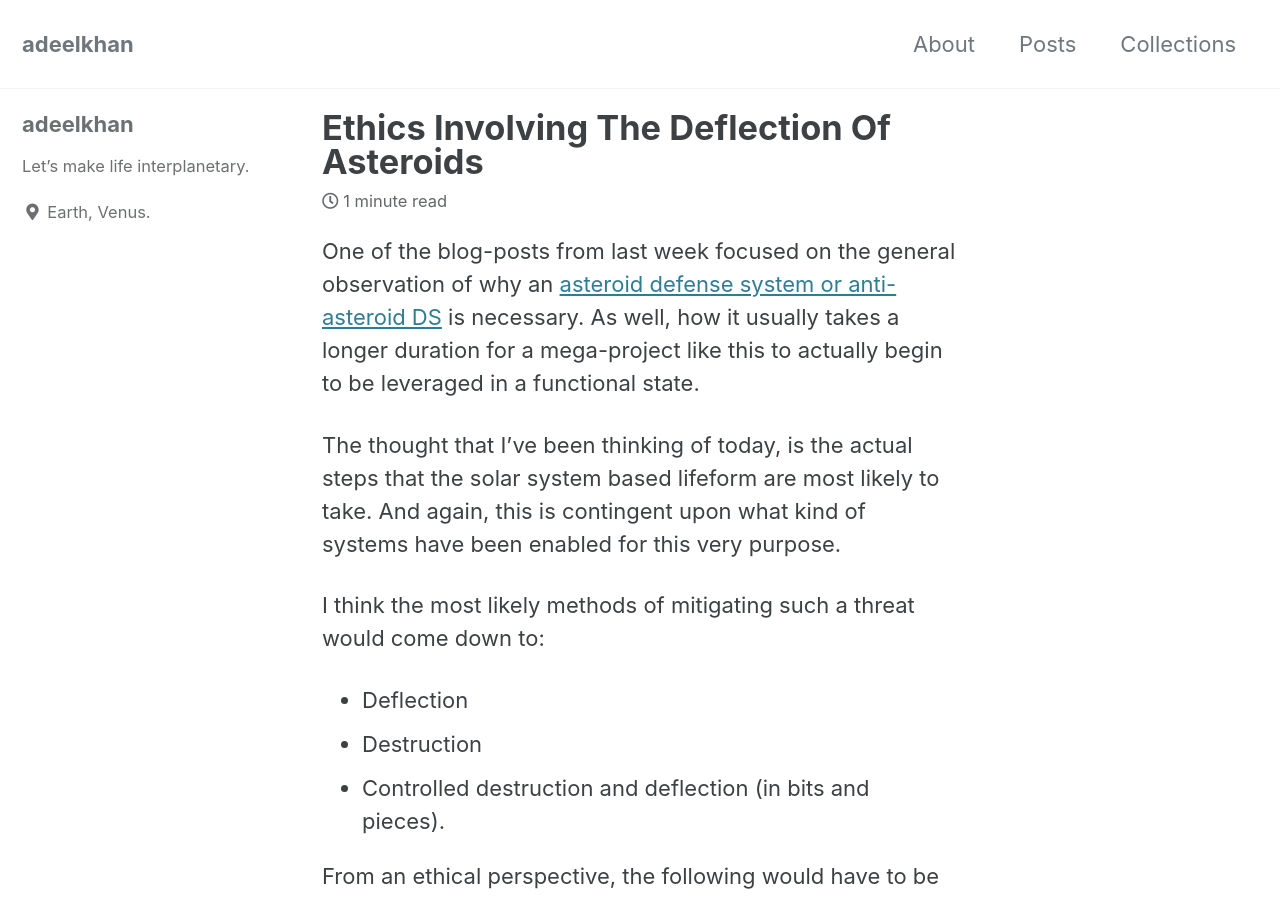
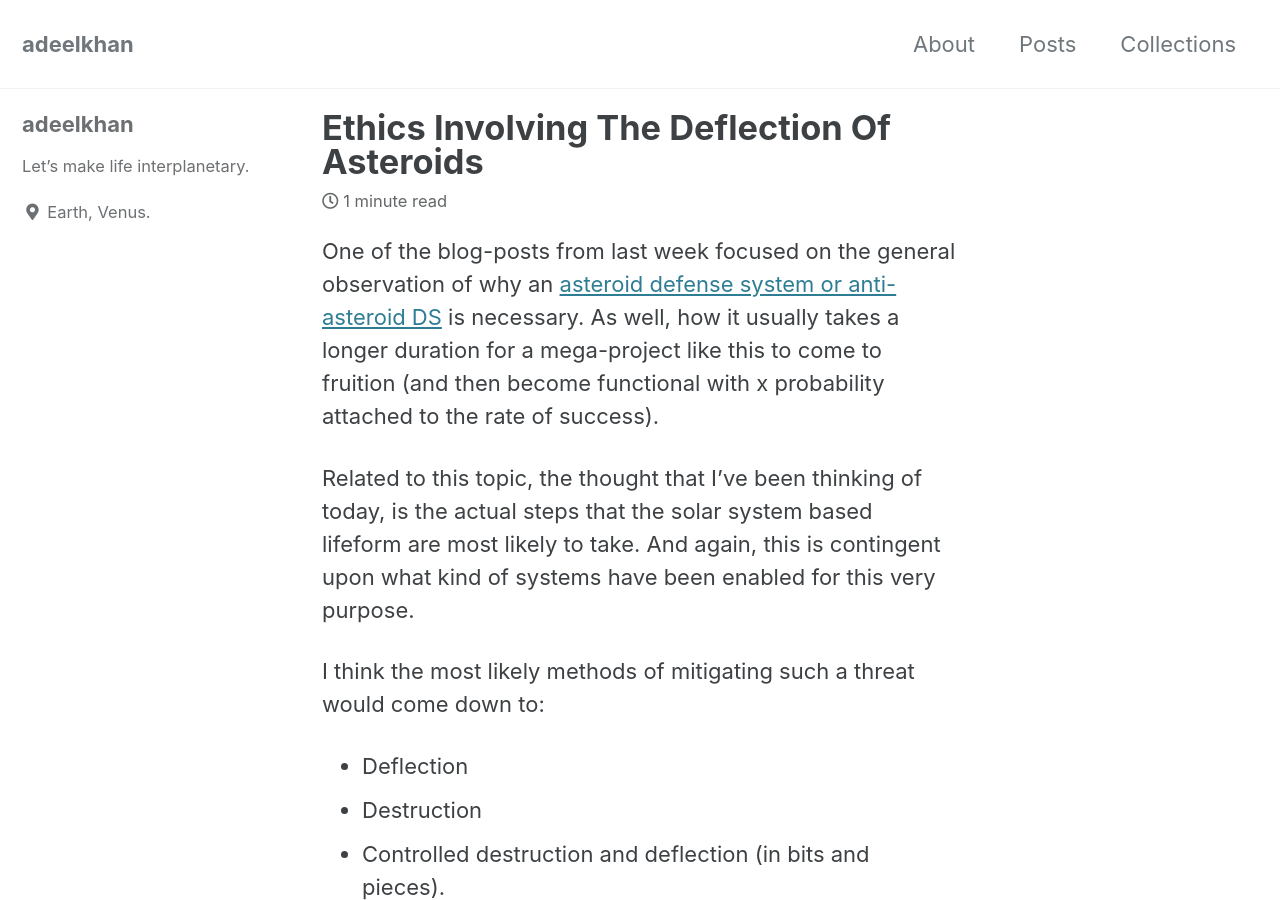
Before and after one commit to stellardreams/stellardreams.github.io, a Jekyll site: the page built from _posts/2020-11-09-Ethics-involving-the-deflection-of-Asteroids.md, in a window 1280 px wide and 900 px high. Built offline with Jekyll 4.4.1, drawn with Linux system fonts in a browser that asks for light colours; cached includes are drawn as plain includes.

Commit message:
Update 2020-11-09-Ethics-involving-the-deflection-of-Asteroids.md

```diff
--- a/_posts/2020-11-09-Ethics-involving-the-deflection-of-Asteroids.md
+++ b/_posts/2020-11-09-Ethics-involving-the-deflection-of-Asteroids.md
@@ -1,6 +1,6 @@
-One of the blog-posts from last week focused on the general observation of why an [asteroid defense system or anti-asteroid DS](https://stellardreams.github.io/Asteroid-Defense-System/) is necessary. As well, how it usually takes a longer duration for a mega-project like this to actually begin to be leveraged in a functional state.
+One of the blog-posts from last week focused on the general observation of why an [asteroid defense system or anti-asteroid DS](https://stellardreams.github.io/Asteroid-Defense-System/) is necessary. As well, how it usually takes a longer duration for a mega-project like this to come to fruition (and then become functional with x probability attached to the rate of success).
 
-The thought that I've been thinking of today, is the actual steps that the solar system based lifeform are most likely to take. And again, this is contingent upon what kind of systems have been enabled for this very purpose.
+Related to this topic, the thought that I've been thinking of today, is the actual steps that the solar system based lifeform are most likely to take. And again, this is contingent upon what kind of systems have been enabled for this very purpose.
 
 I think the most likely methods of mitigating such a threat would come down to:
 * Deflection
```
